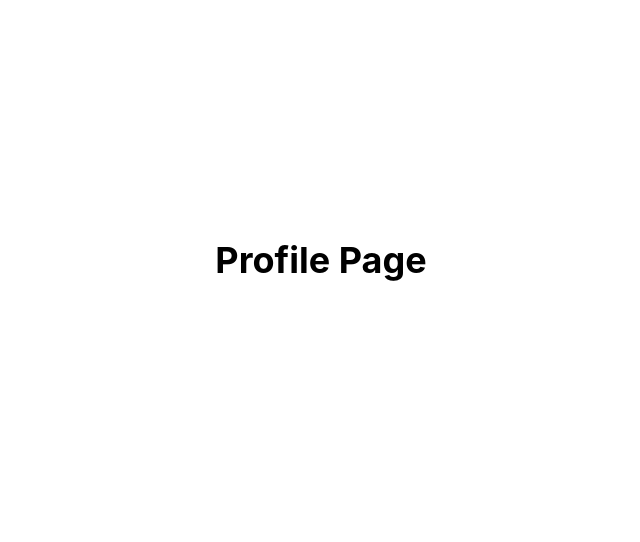
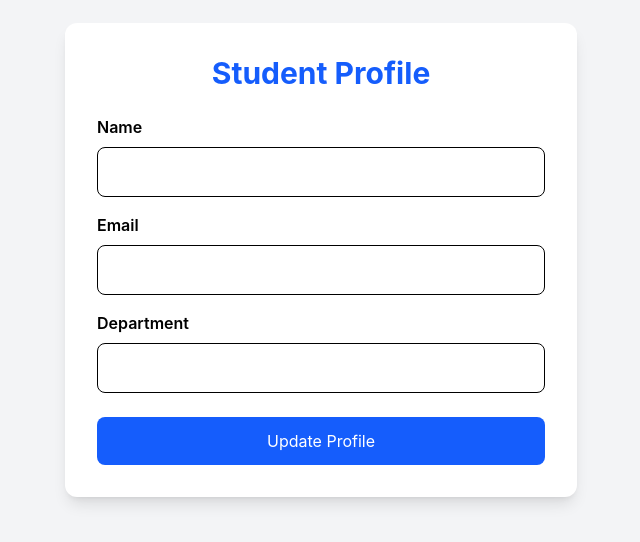
Before and after one commit to Swathi3004/AI-Project, a React app in the folder frontend/: page /profile in a window 1280 px wide. Shown: the part 140-682 px from the top of the page, without its empty margins (319-959 px from the left). Built offline with nearby package versions, Linux system fonts and the light colour scheme; no server answers; the HTML template or start-up script is replaced by a standard one.

Commit message:
worked on profile page

```diff
--- a/frontend/src/pages/Dashboard.jsx
+++ b/frontend/src/pages/Dashboard.jsx
@@ -4,6 +4,7 @@ import {
   FaRobot,
   FaClipboardCheck,
 } from "react-icons/fa";
+import { useNavigate } from "react-router-dom";
 
 function Dashboard() {
   const cards = [
@@ -29,11 +30,23 @@ function Dashboard() {
     },
   ];
 
+  const navigate = useNavigate();
+
+
   return (
     <div className="min-h-screen bg-slate-100 p-10">
-      <h1 className="text-4xl font-bold text-blue-700 mb-8">
-        Student Dashboard
-      </h1>
+      <div className="flex justify-between items-center mb-8">
+  <h1 className="text-4xl font-bold text-blue-700">
+    Student Dashboard
+  </h1>
+
+  <button
+    onClick={() => navigate("/profile")}
+    className="bg-blue-600 hover:bg-blue-700 text-white px-5 py-2 rounded-lg"
+  >
+    Profile
+  </button>
+</div>
 
       <div className="grid grid-cols-1 md:grid-cols-2 lg:grid-cols-4 gap-6">
         {cards.map((card, index) => (
--- a/frontend/src/pages/Profile.jsx
+++ b/frontend/src/pages/Profile.jsx
@@ -1,7 +1,90 @@
+import { useEffect, useState } from "react";
+import { getProfile, updateProfile } from "../services/authService";
+
 function Profile() {
+  const [profile, setProfile] = useState({
+    name: "",
+    email: "",
+    department: "",
+  });
+
+  useEffect(() => {
+    fetchProfile();
+  }, []);
+
+  const fetchProfile = async () => {
+    try {
+      const response = await getProfile(1); // Replace 1 with logged-in user ID later
+      setProfile(response.data);
+    } catch (error) {
+      console.log(error);
+    }
+  };
+
+  const handleChange = (e) => {
+    setProfile({
+      ...profile,
+      [e.target.name]: e.target.value,
+    });
+  };
+
+  const handleUpdate = async () => {
+    try {
+      await updateProfile(1, profile);
+      alert("Profile Updated Successfully");
+    } catch (error) {
+      console.log(error);
+      alert("Update Failed");
+    }
+  };
+
   return (
-    <div className="min-h-screen flex items-center justify-center">
-      <h1 className="text-4xl font-bold">Profile Page</h1>
+    <div className="min-h-screen bg-gray-100 flex items-center justify-center">
+      <div className="bg-white shadow-lg rounded-xl p-8 w-full max-w-lg">
+        <h1 className="text-3xl font-bold text-center text-blue-600 mb-6">
+          Student Profile
+        </h1>
+
+        <div className="mb-4">
+          <label className="block mb-2 font-semibold">Name</label>
+          <input
+            type="text"
+            name="name"
+            value={profile.name}
+            onChange={handleChange}
+            className="w-full border rounded-lg p-3"
+          />
+        </div>
+
+        <div className="mb-4">
+          <label className="block mb-2 font-semibold">Email</label>
+          <input
+            type="email"
+            name="email"
+            value={profile.email}
+            onChange={handleChange}
+            className="w-full border rounded-lg p-3"
+          />
+        </div>
+
+        <div className="mb-6">
+          <label className="block mb-2 font-semibold">Department</label>
+          <input
+            type="text"
+            name="department"
+            value={profile.department}
+            onChange={handleChange}
+            className="w-full border rounded-lg p-3"
+          />
+        </div>
+
+        <button
+          onClick={handleUpdate}
+          className="w-full bg-blue-600 hover:bg-blue-700 text-white py-3 rounded-lg"
+        >
+          Update Profile
+        </button>
+      </div>
     </div>
   );
 }
--- a/frontend/src/routes/AppRoutes.jsx
+++ b/frontend/src/routes/AppRoutes.jsx
@@ -23,6 +23,7 @@ function AppRoutes() {
         <Route path="/quiz" element={<Quiz />} />
         <Route path="/profile" element={<Profile />} />
         <Route path="*" element={<NotFound />} />
+        <Route path="/profile" element={<Profile />} />
       </Routes>
     </BrowserRouter>
   );
--- a/frontend/src/services/authService.js
+++ b/frontend/src/services/authService.js
@@ -11,3 +11,11 @@ export const loginStudent = (data) => {
 export const getDashboard = (id) => {
   return api.get(`/dashboard/${id}`);
 };
+
+export const getProfile = (id) => {
+  return api.get(`/profile/${id}`);
+};
+
+export const updateProfile = (id, data) => {
+  return api.put(`/profile/${id}`, data);
+};
```
Also changed, not shown: 2 other files (tests, documents, lock files or other folders).
